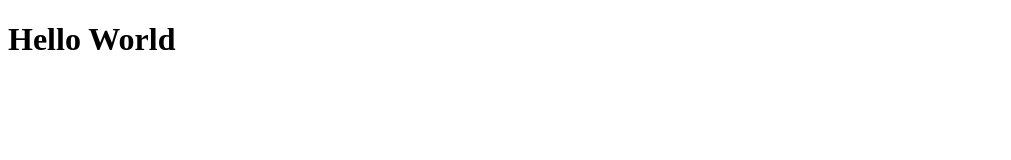
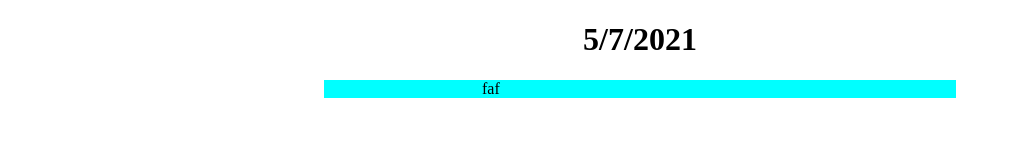
Before and after one commit to tjcernosia/portrait.github.io, a plain HTML site: page portrait.html in a window 1280 px wide. Shown: the whole page, without its empty margins (0-1011 px from the left). Drawn offline with Linux system fonts and the light colour scheme.

```diff
--- a/portrait.html
+++ b/portrait.html
@@ -3,9 +3,13 @@
 <head>
 <meta charset="utf-8">
 <title>portrait</title>
+<link href="style.css" rel="stylesheet" type="text/css">
 </head>
 
 <body>
-	<h1>Hello World</h1>
+<h1>5/7/2021</h1>
+	<div class = "container">
+
+	<div class = "container">faf</div>
 </body>
 </html>
--- /dev/null
+++ b/style.css
@@ -0,0 +1,12 @@
+@charset "utf-8";
+
+h1{
+	text-align: center;
+}
+
+.container{
+	margin: auto;
+	width: 50%;
+	height: 60%;
+	background-color: aqua;
+}
```
Also changed, not shown: 5 other files.
